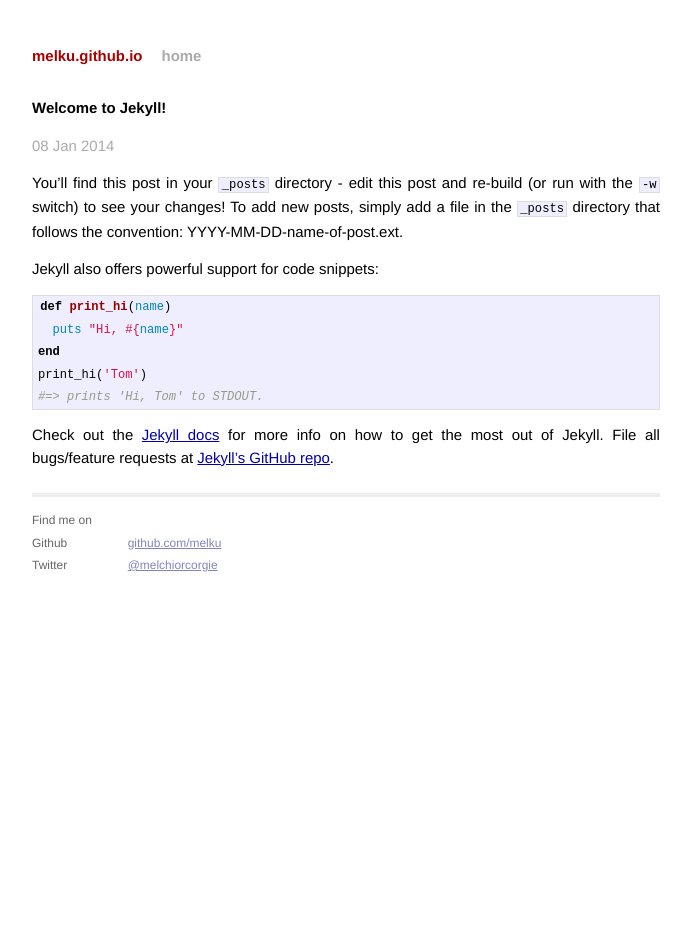
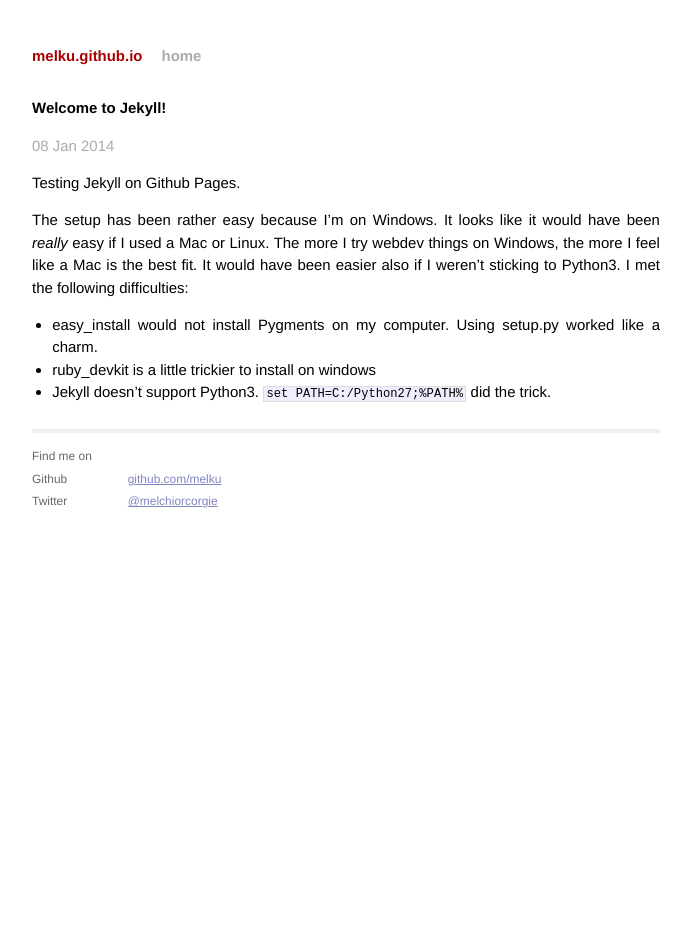
Before and after one commit to melku/melku.github.io, a Jekyll site: the page built from blog/_posts/2014-01-08-welcome-to-jekyll.markdown, in a window 1280 px wide. Shown: the whole page, without its empty margins (294-985 px from the left). Built offline with Jekyll 4.4.1, drawn with Linux system fonts in a browser that asks for light colours; Markdown is read by kramdown in place of the engine named in the settings.

Commit message:
edited first post

```diff
--- a/blog/_posts/2014-01-08-welcome-to-jekyll.markdown
+++ b/blog/_posts/2014-01-08-welcome-to-jekyll.markdown
@@ -5,20 +5,10 @@
 categories: jekyll update
 ---
 
-You'll find this post in your `_posts` directory - edit this post and re-build (or run with the `-w` switch) to see your changes!
-To add new posts, simply add a file in the `_posts` directory that follows the convention: YYYY-MM-DD-name-of-post.ext.
+Testing Jekyll on Github Pages.
 
-Jekyll also offers powerful support for code snippets:
+The setup has been rather easy because I'm on Windows. It looks like it would have been *really* easy if I used a Mac or Linux. The more I try webdev things on Windows, the more I feel like a Mac is the best fit. It would have been easier also if I weren't sticking to Python3. I met the following difficulties:
 
-{% highlight ruby %}
-def print_hi(name)
-  puts "Hi, #{name}"
-end
-print_hi('Tom')
-#=> prints 'Hi, Tom' to STDOUT.
-{% endhighlight %}
-
-Check out the [Jekyll docs][jekyll] for more info on how to get the most out of Jekyll. File all bugs/feature requests at [Jekyll's GitHub repo][jekyll-gh].
-
-[jekyll-gh]: https://github.com/mojombo/jekyll
-[jekyll]:    http://jekyllrb.com
+- easy_install would not install Pygments on my computer. Using setup.py worked like a charm.
+- ruby_devkit is a little trickier to install on windows
+- Jekyll doesn't support Python3. `set PATH=C:/Python27;%PATH%` did the trick.
```
